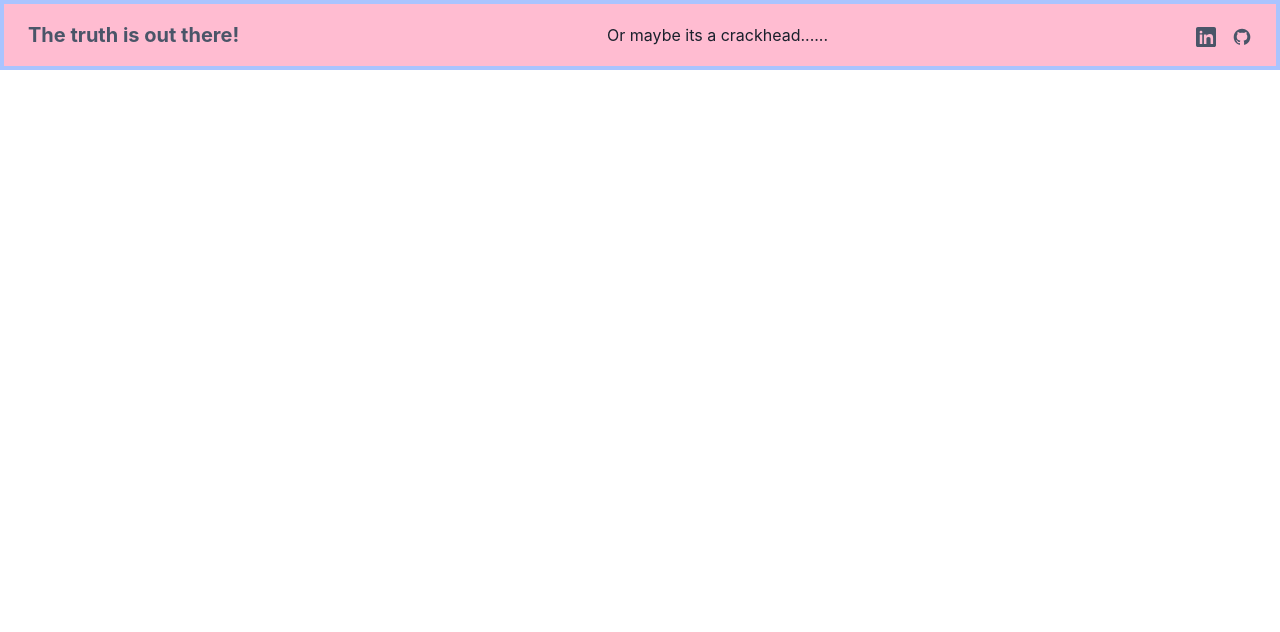
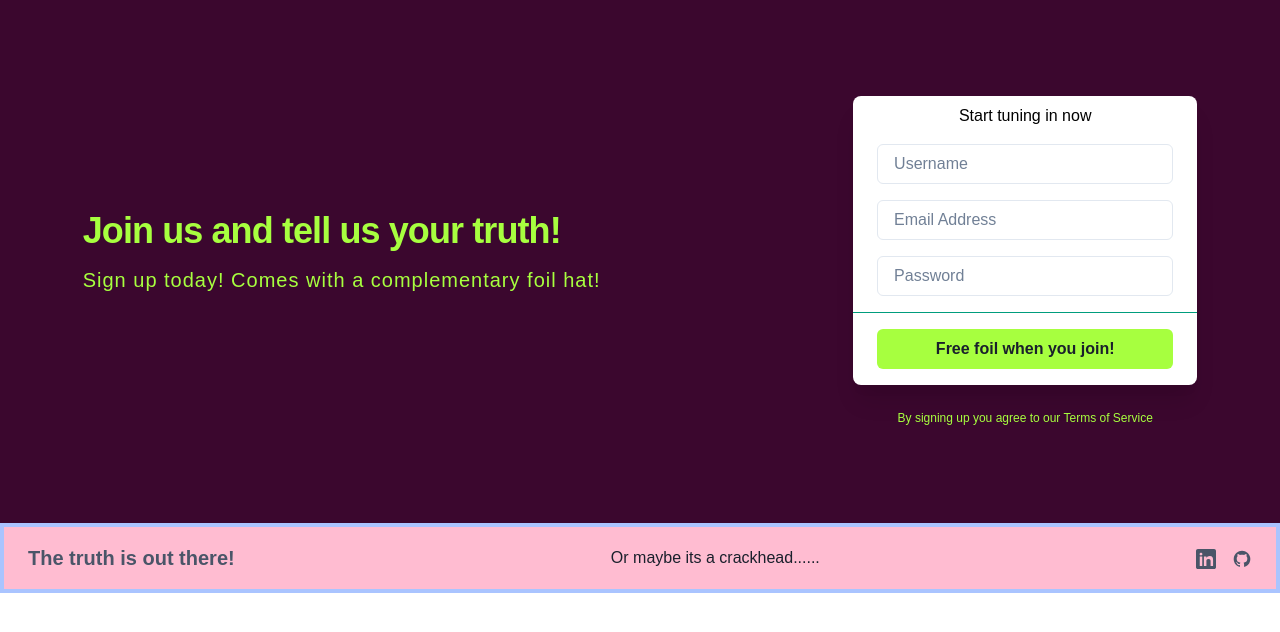
Before and after one commit to vrich88/cautious-journey, a React (Create React App) app in the folder client/: page /signup in a window 1280 px wide. Shown: the top 632 px of the page. Built offline with nearby package versions, Linux system fonts and the light colour scheme.

Commit message:
updated routing, added font, and colors

```diff
--- a/client/src/App.css
+++ b/client/src/App.css
@@ -5,6 +5,15 @@
 .App-logo {
   height: 40vmin;
   pointer-events: none;
+}
+
+
+@import url('https://fonts.googleapis.com/css2?family=Orbitron&display=swap');
+
+* {
+  font-family: 'Orbitron', sans-serif;
+
+
 }
 
 @media (prefers-reduced-motion: no-preference) {
--- a/client/src/App.js
+++ b/client/src/App.js
@@ -11,6 +11,7 @@ import "./App.css";
 import Footer from "./components/footer/Footer";
 import UFOsubforum from "./pages/UFOsubforum";
 import Homepage from "./pages/Homepage";
+import Signup from "./pages/Signup";
 
 // test component pages
 import Vincenttest from "./pages/Vincenttest";
@@ -57,6 +58,7 @@ function App() {
           <Route path="/dannytest" element={<Dannytest />}/>
           <Route path="/matttest" element={<Matttest />}/>
           <Route path="/lindseytest" element={<Lindseytest />}/>
+          <Route path="/signup" element={<Signup />}/>
         </Routes>
       </Router>
       <Footer />
--- a/client/src/components/login/SignupForm.jsx
+++ b/client/src/components/login/SignupForm.jsx
@@ -1,4 +1,5 @@
 import React from "react";
+
 import {
   chakra,
   Box,
@@ -12,10 +13,12 @@ import {
   Input
 } from "@chakra-ui/react";
 
-export default function App() {
+export default function SignupForm() {
   // bg = background color and everything below where its placed colors it
   return (
-    <Box px={8} py={24} mx="auto" bg="white">
+    <Box px={8} py={24} mx="auto" bg={["primary.800"]}>
+
+
 
       <SimpleGrid
         alignItems="center"
@@ -33,25 +36,25 @@ export default function App() {
             fontSize={{ base: "3xl", md: "4xl" }}
             fontWeight="bold"
             lineHeight={{ base: "shorter", md: "none" }}
-            color="black"
+            color="primary.900"
             _dark={{ color: "gray.200" }}
             letterSpacing={{ base: "normal", md: "tight" }}
           >
-            Come, join us and tell us your truth!
+            Join us and tell us your truth!
           </chakra.h1>
           <chakra.p
             mb={{ base: 10, md: 4 }}
             fontSize={{ base: "lg", md: "xl" }}
             fontWeight="thin"
-            color="black"
+            color="primary.900"
             letterSpacing="wider"
           >
             Sign up today! Comes with a complementary foil hat!
           </chakra.p>
         </GridItem>
         <GridItem colSpan={{ base: "auto", md: 4 }}>
-          <Box as="form" mb={6} rounded="lg" shadow="xl">
-            <Center pb={0} color="#009D7D" _dark={{ color: "purple" }}>
+          <Box as="form" mb={6} rounded="lg" shadow="xl" bg={["white"]}>
+            <Center pb={0} color="Black" _dark={{ color: "white" }}>
               <chakra.p pt={2}>Start tuning in now</chakra.p>
             </Center>
             <SimpleGrid
@@ -65,12 +68,8 @@ export default function App() {
               _dark={{ color: "gray.700" }}
             >
               <Flex>
-                <VisuallyHidden>First Name</VisuallyHidden>
-                <Input mt={0} type="text" placeholder="First Name" />
-              </Flex>
-              <Flex>
-                <VisuallyHidden>Email Address</VisuallyHidden>
-                <Input mt={0} type="username" placeholder="Username" />
+                <VisuallyHidden>User Name</VisuallyHidden>
+                <Input mt={0} type="text" placeholder="Username" />
               </Flex>
               <Flex>
                 <VisuallyHidden>Email Address</VisuallyHidden>
@@ -85,15 +84,15 @@ export default function App() {
               <Button
                 py={2}
                 w="full" type="submit"
-                colorScheme="yellow"
+                bg={["primary.900" ]}
               >
-                Sign Up Today!
+                Free foil when you join!
               </Button>
             </Flex>
           </Box>
-          <chakra.p fontSize="xs" textAlign="center" color="gray.600">
+          <chakra.p fontSize="xs" textAlign="center" color="primary.900">
             By signing up you agree to our{" "}
-            <chakra.a color="white">Terms of Service</chakra.a>
+            <chakra.a color="primary.900">Terms of Service</chakra.a>
           </chakra.p>
         </GridItem>
       </SimpleGrid>
--- a/client/src/index.css
+++ b/client/src/index.css
@@ -8,6 +8,7 @@ body {
 }
 
 code {
-  font-family: source-code-pro, Menlo, Monaco, Consolas, 'Courier New',
-    monospace;
+  font-family: 'Orbitron', sans-serif;
+
+;
 }
--- a/client/src/pages/Matttest.js
+++ b/client/src/pages/Matttest.js
@@ -1,9 +1,10 @@
 import React from 'react'
+import Signup from './Signup'
 
 function Matttest() {
   return (
     <div>
-
+      <Signup/>
     </div>
   )
 }
--- /dev/null
+++ b/client/src/pages/Signup.js
@@ -0,0 +1,11 @@
+import React from 'react'
+import SignupForm from '../components/login/SignupForm'
+function Signup() {
+  return (
+    <div>
+      <SignupForm/>
+    </div>
+  )
+}
+
+export default Signup
--- a/client/src/utils/theme.js
+++ b/client/src/utils/theme.js
@@ -6,11 +6,11 @@ const colors = {
     200: "#1c5858", /* forest */
     300: "#e4ccf7", /* pale lavender */
     400: "#c59ae2", /* dark lavender  */
-    500: "#61DBFB", /*  */
-    600: "#0A864F", /*  */
-    700: "#086F42", /*  */
-    800: "#075C37", /*  */
-    900: "#064C2E", /*  */
+    500: "#024C4F", /* Dark Teal Green */
+    600: "#E95F2E", /* Bright Burnt Orange */
+    700: "#5af29b", /* Bright Mint */
+    800: "#3b072e", /* Dark Cherry */
+    900: "#a7ff3f", /* Radioactive Green */
   },
 };
 
```
